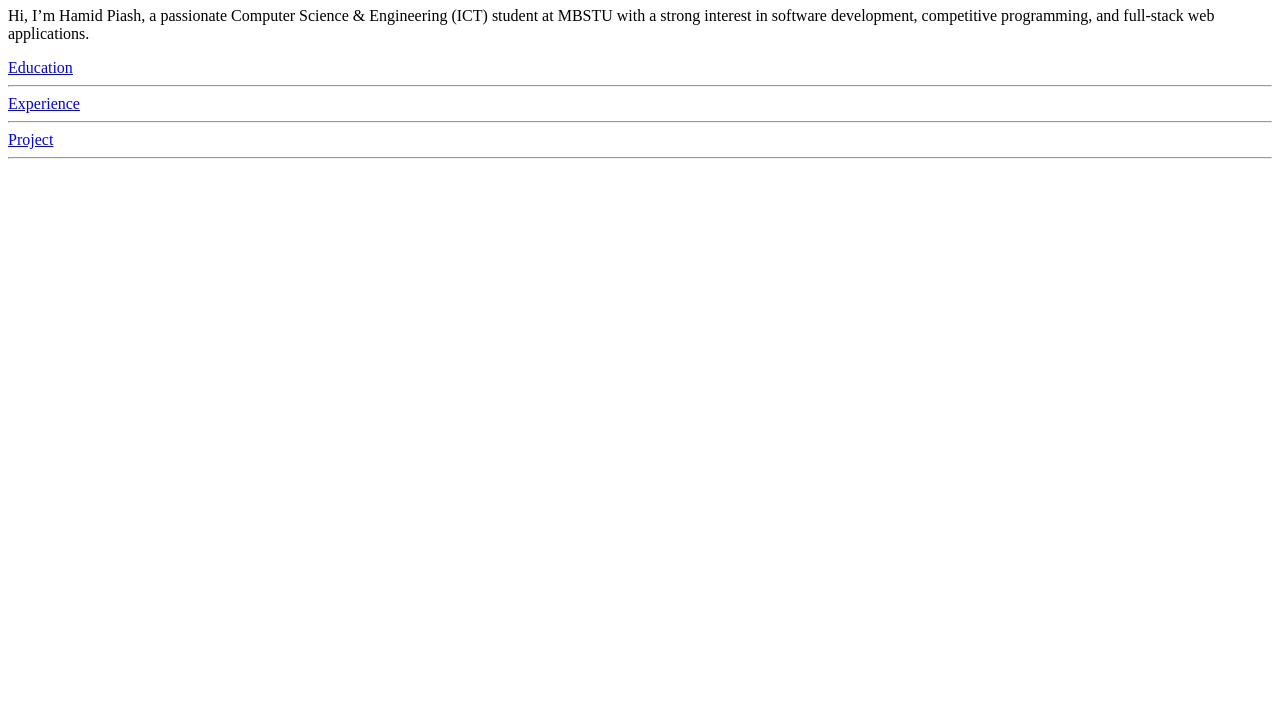
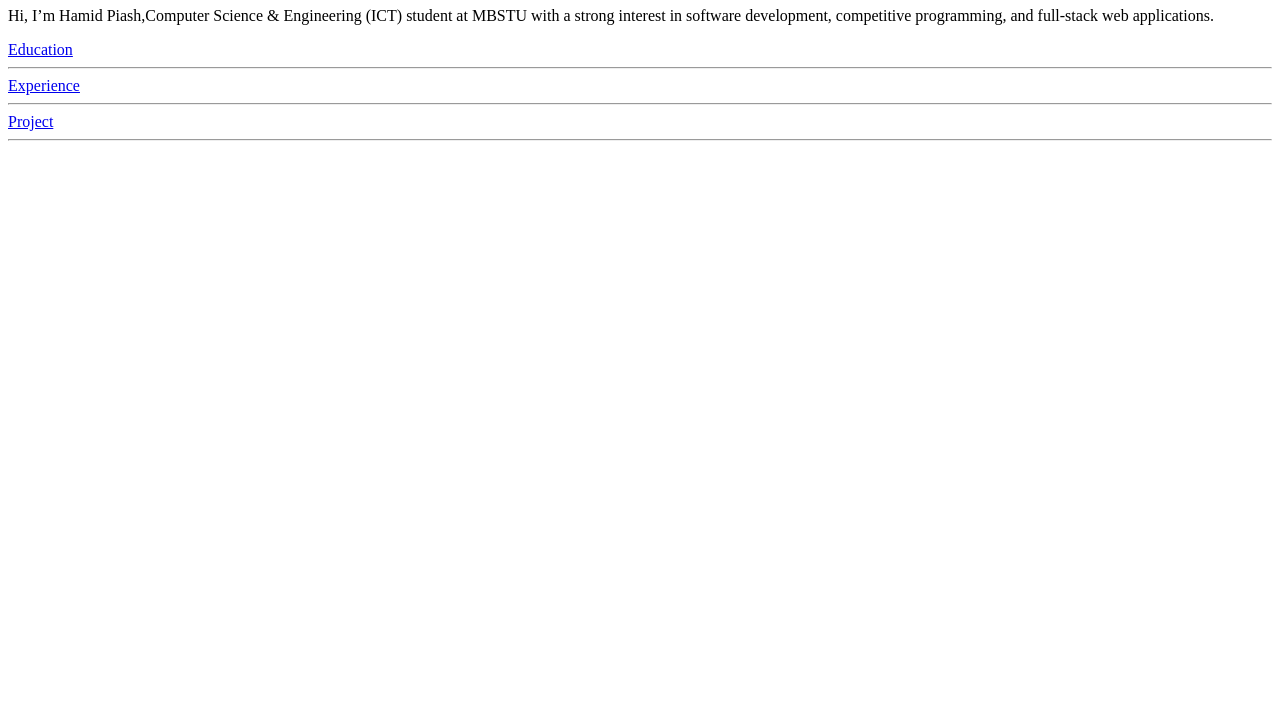
Before and after one commit to PIASH213/Web_Code, a plain HTML site: page index.html in a window 1280 px wide. Shown: the part 73-800 px from the top of the page. Drawn offline with Linux system fonts and the light colour scheme.

Commit message:
hello world

```diff
--- a/index.html
+++ b/index.html
@@ -7,7 +7,7 @@
 </head>
 <body>
     <h1>Abdul Hamid Piash</h1>
-    <p>Hi, I’m Hamid Piash, a passionate Computer Science & Engineering (ICT) student at MBSTU with a strong interest in software development, competitive programming, and full-stack web applications.</p>
+    <p>Hi, I’m Hamid Piash,Computer Science & Engineering (ICT) student at MBSTU with a strong interest in software development, competitive programming, and full-stack web applications.</p>
     <a href="/edu.html">Education</a>
     <br>
     <hr>
```
